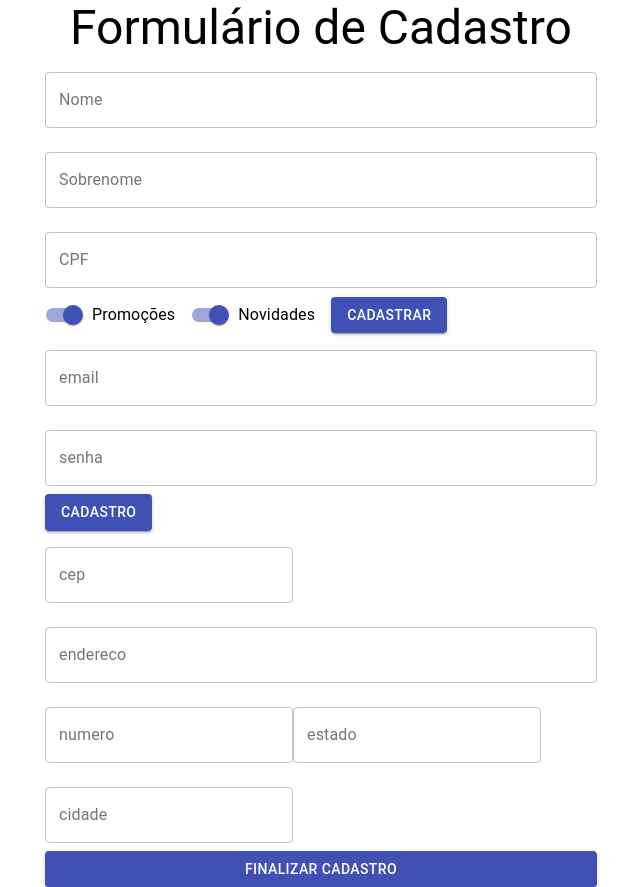
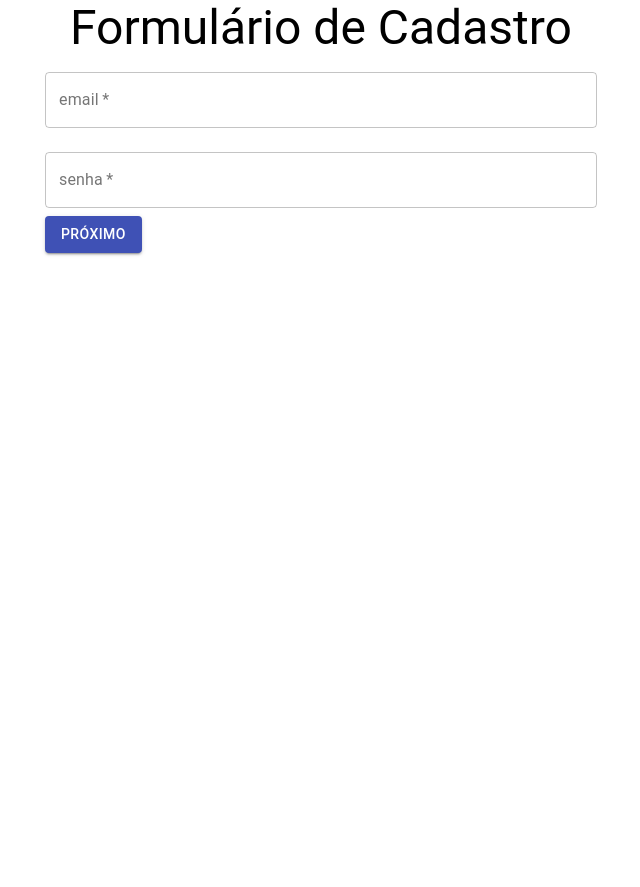
Before and after one commit to VicenteLamberti/React_Projeto_Formulario, a React (Create React App) app: page / in a window 1280 px wide. Shown: the whole page, without its empty margins (319-959 px from the left). After the commit the page ends 800 px from the top, so only its background shows below. Built offline with nearby package versions, Linux system fonts and the light colour scheme.

Commit message:
Captando os dados de cada formulário

```diff
--- a/src/components/FormularioCadastro/DadosEntrega.jsx
+++ b/src/components/FormularioCadastro/DadosEntrega.jsx
@@ -1,26 +1,57 @@
 import { Button, TextField } from "@material-ui/core";
 import React from "react";
+import { useState } from "react";
 
-function DadosEntrega() {
+function DadosEntrega({ aoEnviar }) {
+    const [cep, setCep] = useState("");
+    const [endereco, setEndereco] = useState("");
+    const [numero, setNumero] = useState("");
+    const [estado, setEstado] = useState("");
+    const [cidade, setCidade] = useState("");
+
+
     return (
-        <form>
+        <form onSubmit={(evt) => {
+            evt.preventDefault();
+            aoEnviar({ cep, endereco, numero, estado, cidade });
+        }}>
             <TextField id="cep" label="cep" type="number"
-                variant="outlined"  margin="normal" />
+                variant="outlined" margin="normal"
+                value={cep}
+                onChange={(evt) => {
+                    setCep(evt.target.value)
+                }} />
 
             <TextField id="endereco" label="endereco" type="text"
-                variant="outlined" fullWidth margin="normal" />
+                variant="outlined" fullWidth margin="normal"
+                value={endereco}
+                onChange={(evt) => {
+                    setEndereco(evt.target.value)
+                }} />
 
             <TextField id="numero" label="numero" type="number"
-                variant="outlined"  margin="normal" />
+                variant="outlined" margin="normal"
+                value={numero}
+                onChange={(evt) => {
+                    setNumero(evt.target.value)
+                }} />
 
 
             <TextField id="estado" label="estado" type="text"
-                variant="outlined"  margin="normal" />
+                variant="outlined" margin="normal"
+                value={estado}
+                onChange={(evt) => {
+                    setEstado(evt.target.value)
+                }} />
 
             <TextField id="cidade" label="cidade" type="text"
-                variant="outlined"  margin="normal" />
+                variant="outlined" margin="normal"
+                value={cidade}
+                onChange={(evt) => {
+                    setCidade(evt.target.value)
+                }} />
 
-        <Button variant="contained" color="primary" type="submit" fullWidth>Finalizar Cadastro</Button>
+            <Button variant="contained" color="primary" type="submit" fullWidth>Finalizar Cadastro</Button>
         </form>
     )
 }
--- a/src/components/FormularioCadastro/DadosPessoais.jsx
+++ b/src/components/FormularioCadastro/DadosPessoais.jsx
@@ -24,7 +24,7 @@ function DadosPessoais({aoEnviar,validar}){
             evt.preventDefault();
             aoEnviar({nome,sobrenome,cpf,promocoes,novidades})
         }}>
-            <TextField variant="outlined" id = "nome" label="Nome" fullWidth margin="normal"
+            <TextField variant="outlined" id = "nome" label="Nome" fullWidth margin="normal" required
             value={nome}
             onChange={(e)=>{
 
@@ -36,7 +36,7 @@ function DadosPessoais({aoEnviar,validar}){
 
             }}/>
 
-            <TextField variant="outlined" id = "sobrenome" label="Sobrenome" fullWidth margin="normal"
+            <TextField variant="outlined" id = "sobrenome" label="Sobrenome" fullWidth margin="normal" required
             value={sobrenome}
             onChange={(e)=>{
                 setSobrenome(e.target.value);
@@ -74,7 +74,7 @@ function DadosPessoais({aoEnviar,validar}){
             }}/>}/>
 
 
-            <Button variant="contained" color="primary" type="submit">Cadastrar</Button>
+            <Button variant="contained" color="primary" type="submit">Próximo</Button>
         </form>
     )
 }
--- a/src/components/FormularioCadastro/DadosUsuario.jsx
+++ b/src/components/FormularioCadastro/DadosUsuario.jsx
@@ -1,17 +1,27 @@
 import { Button, TextField } from "@material-ui/core";
 import React from "react";
+import { useState } from "react";
 
-function DadosUsuario(){
+function DadosUsuario({aoEnviar}){
+    const [email,setEmail] = useState("");
+    const [senha,setSenha] = useState("");
 
     return (
-        <form>
+        <form onSubmit={(evt)=>{
+            evt.preventDefault();
+            aoEnviar({email, senha});
+        }}>
             <TextField id="email" label ="email" type="email"
-            variant="outlined"  fullWidth margin="normal"/>
+            variant="outlined" required fullWidth margin="normal"
+            value={email}
+            onChange={(evt)=>{setEmail(evt.target.value)}}/>
 
-            <TextField id="senha" label="senha" type="password"
-             variant="outlined"  fullWidth margin="normal"/>
+            <TextField id="senha"  required label="senha" type="password"
+             variant="outlined"  fullWidth margin="normal"
+             value={senha}
+             onChange={(evt)=>{setSenha(evt.target.value)}}/>
 
-            <Button type="submit" variant="contained" color="primary">Cadastro</Button>
+            <Button type="submit" variant="contained" color="primary">Próximo</Button>
         </form>
     )
 }
--- a/src/components/FormularioCadastro/FormularioCadastro.jsx
+++ b/src/components/FormularioCadastro/FormularioCadastro.jsx
@@ -1,4 +1,6 @@
+
 import React from "react"
+import { useState } from "react";
 import DadosEntrega from "./DadosEntrega";
 
 
@@ -8,12 +10,22 @@ import DadosUsuario from "./DadosUsuario";
 
 function FormularioCadastro({ aoEnviar, validar }) {
 
+    const [etapaAtual, setEtapaAtual] = useState(0);
+
+    const formularios = [
+        <DadosUsuario aoEnviar={chamarProximoForm} />,
+        <DadosPessoais aoEnviar={chamarProximoForm} validar={validar}/>,
+        <DadosEntrega aoEnviar={aoEnviar} />
+    ]
+
+    function chamarProximoForm() {
+        setEtapaAtual(etapaAtual + 1)
+    }
+
 
     return (
         <>
-            <DadosPessoais aoEnviar={aoEnviar} validar={validar} />
-            <DadosUsuario/>
-            <DadosEntrega/>
+            {formularios[etapaAtual]}
         </>
     )
 }
```
